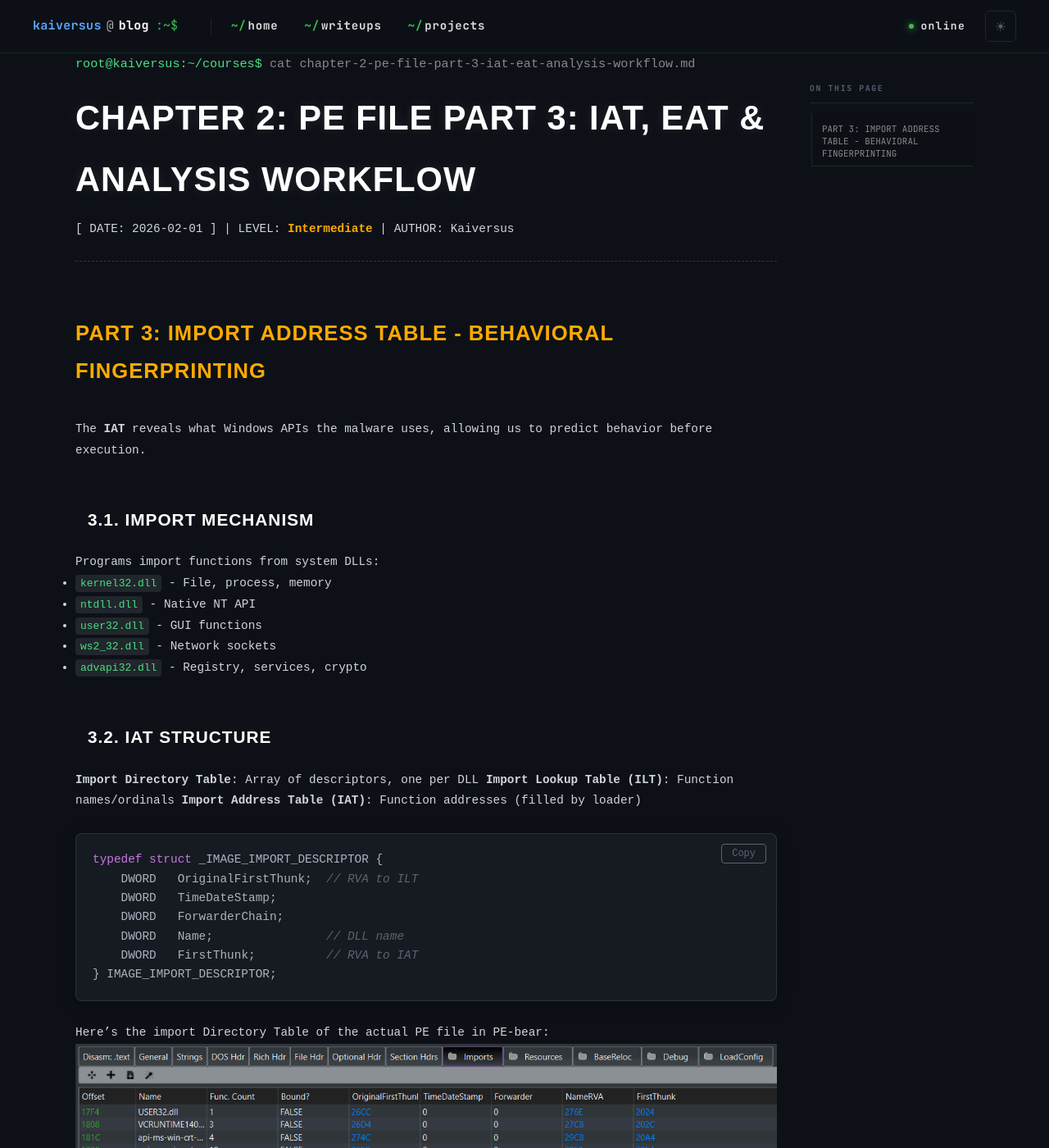
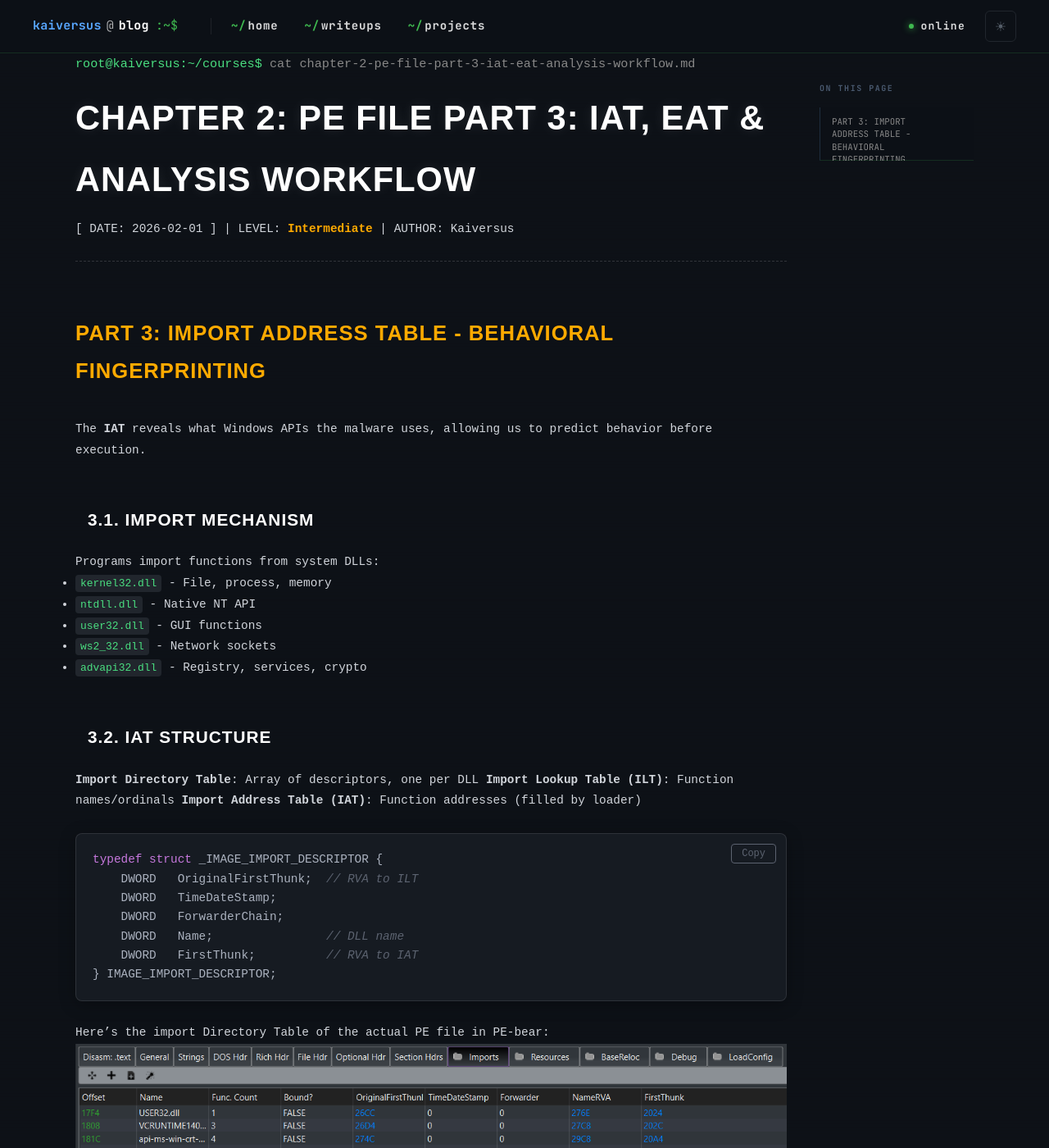
Before and after one commit to kaiversus/kaiversus.github.io, a Jekyll site: the page built from _courses/malware/chapter_2c.md, in a window 1280 px wide and 1400 px high. Shown: the whole window at 82% size. Built offline with Jekyll 4.4.1, drawn with Linux system fonts in a browser that asks for light colours.

Commit message:
Update style.css

```diff
--- a/assets/css/style.css
+++ b/assets/css/style.css
@@ -683,153 +683,59 @@
 }
 
 /* ============================================================
-   LIGHT MODE PATCH — paste this at the VERY END of style.css
-   Covers: writeup article page (tables, code, text, headings)
+   GLOBAL PATCH — paste at the VERY END of assets/css/style.css
+   Covers: light mode + TOC sidebar + table fixes (both themes)
    ============================================================ */
 
-/* ── Writeup page body text ── */
-html.light .writeup-content {
-    color: #2a2520;
+/* ━━━━━━━━━━━━━━━━━━━━━━━━━━━━━━━━━━━━━━━━
+   1. LAYOUT — content + sidebar
+   ━━━━━━━━━━━━━━━━━━━━━━━━━━━━━━━━━━━━━━━━ */
+.writeup-container {
+  display: flex !important;
+  align-items: flex-start !important;
+  gap: 40px !important;
+  max-width: 1160px !important;
+  margin: 0 auto !important;
+  padding: 0 32px !important;
 }
 
-/* ── Headings ── */
-html.light .writeup-header h1 {
-    color: #1c1a14;
-    text-shadow: none;
-}
-html.light .writeup-content h2 {
-    color: #1e6e28 !important;
-}
-html.light .writeup-content h3 {
-    color: #1c1a14;
-    border-left-color: #9e001c !important;
+/* Content: flex-shrink so it never bleeds into TOC */
+.writeup-content {
+  flex: 1 1 0 !important;
+  min-width: 0 !important;
 }
 
-/* ── Terminal prompt line ── */
-html.light .terminal-prompt {
-    color: #7a6a50;
-}
-html.light .writeup-meta {
-    color: #7a6a50;
+/* Images: never overflow column */
+.writeup-content img {
+  max-width: 100% !important;
+  height: auto !important;
+  display: block;
 }
 
-/* ── Tables — override the hardcoded dark background ── */
-html.light .writeup-content table {
-    background: #f0e9d8 !important;
-}
-html.light .writeup-content th {
-    background: #ddd8c4 !important;
-    color: #1e6e28 !important;
-    border-color: #c8bfaa !important;
-}
-html.light .writeup-content td {
-    color: #2a2520 !important;
-    border-color: #c8bfaa !important;
-    background: transparent;
-}
-html.light .writeup-content tr:nth-child(even) td {
-    background: rgba(0,0,0,0.03);
-}
-
-/* ── Code blocks ── */
-html.light .writeup-content div.highlight,
-html.light .writeup-content > pre {
-    background: #e8e0cc !important;
-    border: 1px solid #c8bfaa !important;
-    box-shadow: 0 2px 6px rgba(0,0,0,0.07);
-}
-html.light .writeup-content div.highlight pre {
-    background: transparent !important;
-}
-html.light .writeup-content pre code {
-    color: #2a2520 !important;
-}
-
-/* ── Syntax highlight (One Light palette) ── */
-html.light .writeup-content .highlight .c,
-html.light .writeup-content .highlight .cm,
-html.light .writeup-content .highlight .c1  { color: #888070 !important; font-style: italic; }
-html.light .writeup-content .highlight .k,
-html.light .writeup-content .highlight .kd,
-html.light .writeup-content .highlight .kn,
-html.light .writeup-content .highlight .kr  { color: #7c3aad !important; }
-html.light .writeup-content .highlight .s,
-html.light .writeup-content .highlight .s1,
-html.light .writeup-content .highlight .s2,
-html.light .writeup-content .highlight .sa  { color: #3a7a30 !important; }
-html.light .writeup-content .highlight .nf,
-html.light .writeup-content .highlight .fm  { color: #1a5ea0 !important; }
-html.light .writeup-content .highlight .m,
-html.light .writeup-content .highlight .mi,
-html.light .writeup-content .highlight .mf  { color: #a05020 !important; }
-html.light .writeup-content .highlight .o,
-html.light .writeup-content .highlight .ow  { color: #1a7a7a !important; }
-html.light .writeup-content .highlight .n,
-html.light .writeup-content .highlight .nx  { color: #2a2520 !important; }
-
-/* ── Inline code ── */
-html.light .writeup-content p code,
-html.light .writeup-content li code,
-html.light .writeup-content td code {
-    background: rgba(0,0,0,0.07) !important;
-    color: #8a5800 !important;
-}
-
-/* ── Copy button ── */
-html.light .writeup-content .copy-btn {
-    background: rgba(0,0,0,0.06);
-    border-color: #c8bfaa;
-    color: #6a6050;
-}
-html.light .writeup-content .copy-btn:hover {
-    background: #1e6e28;
-    color: #fff;
-    border-color: #1e6e28;
-}
-
-/* ── Links ── */
-html.light .writeup-content a {
-    color: #1e6e28;
-    border-bottom-color: #1e6e28;
-}
-html.light .writeup-content a:hover {
-    background: rgba(30,110,40,0.08);
-    color: #0a3a10;
-}
-
-/* ── TOC sidebar ── */
-html.light .toc-title { color: #2a2520; }
-html.light #custom-toc .toc-link {
-    color: #7a6a50 !important;
-    border: none !important;
-    text-decoration: none !important;
-    box-shadow: none !important;
-}
-html.light #custom-toc .toc-link:hover { color: #1e6e28 !important; }
-html.light .toc-link.h2 { color: #3a3020; }
-
-/* ============================================================
-   TOC SIDEBAR — smaller, more elegant, no overlap
-   ============================================================ */
-
-/* Sidebar: narrower, doesn't fight content */
+/* ━━━━━━━━━━━━━━━━━━━━━━━━━━━━━━━━━━━━━━━━
+   2. TOC SIDEBAR — clean, slim, no scrollbar
+   ━━━━━━━━━━━━━━━━━━━━━━━━━━━━━━━━━━━━━━━━ */
 .writeup-sidebar {
-  width: 200px !important;
-  min-width: 200px !important;
-  max-width: 200px !important;
+  width: 188px !important;
+  min-width: 188px !important;
+  max-width: 188px !important;
   flex-shrink: 0 !important;
 }
 
 .toc-wrapper {
-  position: sticky;
-  top: 72px;
-  max-height: calc(100vh - 100px);
-  overflow-y: auto;
-  padding: 0 !important;
+  position: sticky !important;
+  top: 72px !important;
+  max-height: calc(100vh - 100px) !important;
+  overflow-y: auto !important;
+  overflow-x: hidden !important;
+  scrollbar-width: none !important;
+  -ms-overflow-style: none !important;
   background: transparent !important;
   border: none !important;
   box-shadow: none !important;
+  padding: 0 !important;
 }
+.toc-wrapper::-webkit-scrollbar { display: none !important; }
 
 /* "ON THIS PAGE" label */
 .toc-title {
@@ -837,27 +743,36 @@
   font-size: 0.62rem !important;
   font-weight: 700 !important;
   letter-spacing: 0.16em !important;
-  color: #556070 !important;
+  color: #4a5a70 !important;
   text-transform: uppercase !important;
-  margin: 0 0 12px !important;
-  padding-bottom: 8px !important;
-  border-bottom: 1px solid #1a2535 !important;
+  margin: 0 0 14px !important;
+  padding: 0 !important;
+  border: none !important;
+  background: none !important;
 }
-html.light .toc-title {
-  color: #8a7a60 !important;
-  border-bottom-color: #d0c8b4 !important;
+html.light .toc-title { color: #8a7a60 !important; }
+
+/* nav container: left border as the visual */
+#custom-toc {
+  display: flex !important;
+  flex-direction: column !important;
+  gap: 0 !important;
+  border-left: 1px solid #1e2d3d !important;
+  padding-left: 14px !important;
+  margin: 0 !important;
 }
+html.light #custom-toc { border-left-color: #c8bfaa !important; }
 
 /* TOC links */
 .toc-link {
   display: block !important;
   font-family: 'JetBrains Mono', monospace !important;
-  font-size: 0.68rem !important;
+  font-size: 0.67rem !important;
   font-weight: 400 !important;
-  color: #4a5a70 !important;
+  line-height: 1.45 !important;
+  padding: 4px 0 !important;
+  color: #3a4d5e !important;
   text-decoration: none !important;
-  padding: 4px 0 !important;
-  line-height: 1.4 !important;
   border: none !important;
   background: none !important;
   box-shadow: none !important;
@@ -867,98 +782,121 @@
 }
 .toc-link:hover {
   color: #c8cdd6 !important;
+  background: none !important;
   border: none !important;
-  background: none !important;
   text-decoration: none !important;
-  box-shadow: none !important;
 }
 .toc-link.h2 {
-  color: #556070 !important;
-  font-size: 0.68rem !important;
-  margin-top: 8px !important;
+  color: #4a6070 !important;
+  margin-top: 6px !important;
 }
 .toc-link.h3 {
   padding-left: 12px !important;
-  font-size: 0.63rem !important;
-  color: #3a4a5a !important;
-  margin-top: 2px !important;
+  font-size: 0.62rem !important;
+  color: #334455 !important;
 }
-.toc-link.active {
-  color: #3fb950 !important;
-}
-html.light .toc-link { color: #8a7a60 !important; }
-html.light .toc-link:hover { color: #2a2520 !important; }
-html.light .toc-link.h2 { color: #8a7a60 !important; }
-html.light .toc-link.h3 { color: #9a8a70 !important; }
-html.light .toc-link.active { color: #1e6e28 !important; }
+.toc-link.active { color: #3fb950 !important; }
 
-/* Container: prevent TOC from overlapping images */
-.writeup-container {
-  display: flex !important;
-  gap: 40px !important;
-  align-items: flex-start !important;
-  max-width: 1160px !important;
-  margin: 0 auto !important;
-  padding: 0 32px !important;
+html.light .toc-link       { color: #9a8a70 !important; }
+html.light .toc-link:hover { color: #2a2520 !important; background: none !important; }
+html.light .toc-link.h2    { color: #8a7a60 !important; }
+html.light .toc-link.h3    { color: #aa9a80 !important; }
+html.light .toc-link.active{ color: #1e6e28 !important; }
+
+/* ━━━━━━━━━━━━━━━━━━━━━━━━━━━━━━━━━━━━━━━━
+   3. TABLES — compact, both themes
+   ━━━━━━━━━━━━━━━━━━━━━━━━━━━━━━━━━━━━━━━━ */
+
+/* Wrap for horizontal scroll without clipping */
+.writeup-content table {
+  display: table !important;        /* NOT block — prevents cell clipping */
+  width: 100% !important;
+  max-width: 100% !important;
+  border-collapse: collapse !important;
+  font-size: 0.8rem !important;
+  line-height: 1.45 !important;
+  overflow: visible !important;     /* let parent handle overflow */
 }
 
-.writeup-content {
-  flex: 1 !important;
-  min-width: 0 !important;  /* crucial: prevents content from overflowing */
-  max-width: 100% !important;
-}
-
-/* Images inside content: never overflow */
-.writeup-content img {
-  max-width: 100% !important;
-  height: auto !important;
-}
-
-/* ============================================================
-   TOC scrollbar fix + Table compact fix
-   ============================================================ */
-
-/* Hide ugly scrollbar on TOC */
-.toc-wrapper {
-  scrollbar-width: none !important;       /* Firefox */
-  -ms-overflow-style: none !important;    /* IE */
-}
-.toc-wrapper::-webkit-scrollbar {
-  display: none !important;               /* Chrome/Safari */
-}
-
-/* TOC border-left elegant line */
-#custom-toc {
-  border-left: 1px solid #1a2535;
-  padding-left: 12px !important;
-  margin-left: 2px;
-}
-html.light #custom-toc { border-left-color: #d0c8b4; }
-
-/* Table: compact, readable, not full monospace */
-.writeup-content table {
-  font-size: 0.8rem !important;
-  line-height: 1.4 !important;
-  width: 100% !important;
-  table-layout: auto !important;
-}
-.writeup-content th,
-.writeup-content td {
-  padding: 8px 12px !important;
-  vertical-align: top !important;
-  word-break: normal !important;
-  white-space: normal !important;
-  font-family: -apple-system, BlinkMacSystemFont, 'Segoe UI', sans-serif !important;
-}
-.writeup-content th {
-  font-family: 'JetBrains Mono', monospace !important;
-  font-size: 0.72rem !important;
-  letter-spacing: 0.06em !important;
-  white-space: nowrap !important;
-}
-/* Constrain wide tables with horizontal scroll */
+/* Wrap tables to enable horizontal scroll */
 .writeup-content table {
   display: block !important;
   overflow-x: auto !important;
   -webkit-overflow-scrolling: touch;
+  white-space: nowrap;              /* force scroll, prevent wrap-clips */
 }
+/* But allow cells to wrap internally */
+.writeup-content th,
+.writeup-content td {
+  padding: 7px 12px !important;
+  vertical-align: top !important;
+  white-space: normal !important;   /* wrap text inside cells */
+  word-break: break-word !important;
+  min-width: 80px;
+  font-family: -apple-system, BlinkMacSystemFont, 'Segoe UI', sans-serif !important;
+  font-size: 0.8rem !important;
+  line-height: 1.5 !important;
+}
+.writeup-content th {
+  font-family: 'JetBrains Mono', monospace !important;
+  font-size: 0.7rem !important;
+  font-weight: 700 !important;
+  letter-spacing: 0.05em !important;
+  white-space: nowrap !important;
+  vertical-align: middle !important;
+}
+
+/* Table scrollbar: thin, subtle */
+.writeup-content table::-webkit-scrollbar { height: 4px; }
+.writeup-content table::-webkit-scrollbar-track { background: transparent; }
+.writeup-content table::-webkit-scrollbar-thumb { background: #2a3a4a; border-radius: 2px; }
+html.light .writeup-content table::-webkit-scrollbar-thumb { background: #c8bfaa; }
+
+/* ━━━━━━━━━━━━━━━━━━━━━━━━━━━━━━━━━━━━━━━━
+   4. LIGHT MODE — text, headings, code, links
+   ━━━━━━━━━━━━━━━━━━━━━━━━━━━━━━━━━━━━━━━━ */
+html.light .writeup-content          { color: #2a2520; }
+html.light .writeup-header h1        { color: #1c1a14; text-shadow: none; }
+html.light .writeup-content h2       { color: #1e6e28 !important; }
+html.light .writeup-content h3       { color: #1c1a14; border-left-color: #9e001c !important; }
+html.light .terminal-prompt          { color: #7a6a50; }
+html.light .writeup-meta             { color: #7a6a50; }
+
+/* Light tables */
+html.light .writeup-content table    { background: #f0e9d8 !important; }
+html.light .writeup-content th       { background: #ddd8c4 !important; color: #1e6e28 !important; border-color: #c8bfaa !important; }
+html.light .writeup-content td       { color: #2a2520 !important; border-color: #c8bfaa !important; }
+html.light .writeup-content tr:nth-child(even) td { background: rgba(0,0,0,0.03) !important; }
+
+/* Light code blocks */
+html.light .writeup-content div.highlight,
+html.light .writeup-content > pre    { background: #e8e0cc !important; border: 1px solid #c8bfaa !important; }
+html.light .writeup-content div.highlight pre { background: transparent !important; }
+html.light .writeup-content pre code { color: #2a2520 !important; }
+
+/* Light syntax */
+html.light .writeup-content .highlight .c,
+html.light .writeup-content .highlight .cm,
+html.light .writeup-content .highlight .c1 { color: #888070 !important; font-style: italic; }
+html.light .writeup-content .highlight .k,
+html.light .writeup-content .highlight .kd,
+html.light .writeup-content .highlight .kn { color: #7c3aad !important; }
+html.light .writeup-content .highlight .s,
+html.light .writeup-content .highlight .s1,
+html.light .writeup-content .highlight .s2 { color: #3a7a30 !important; }
+html.light .writeup-content .highlight .nf { color: #1a5ea0 !important; }
+html.light .writeup-content .highlight .m,
+html.light .writeup-content .highlight .mi { color: #a05020 !important; }
+
+/* Light inline code */
+html.light .writeup-content p code,
+html.light .writeup-content li code,
+html.light .writeup-content td code  { background: rgba(0,0,0,0.07) !important; color: #8a5800 !important; }
+
+/* Light links */
+html.light .writeup-content a        { color: #1e6e28; }
+html.light .writeup-content a:hover  { background: rgba(30,110,40,0.08); color: #0a3a10; }
+
+/* Light copy button */
+html.light .writeup-content .copy-btn       { background: rgba(0,0,0,0.06); border-color: #c8bfaa; color: #6a6050; }
+html.light .writeup-content .copy-btn:hover { background: #1e6e28; color: #fff; border-color: #1e6e28; }
```
